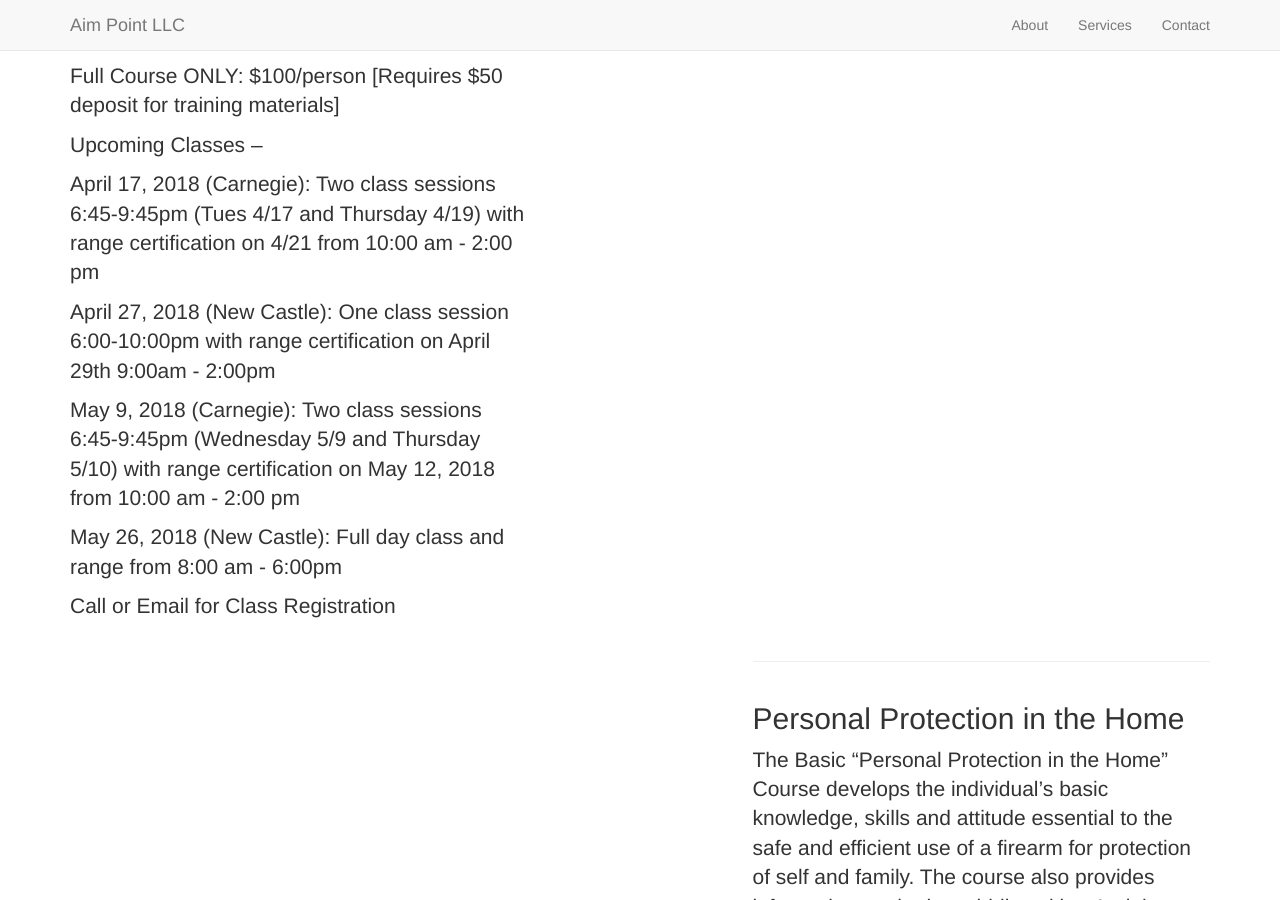
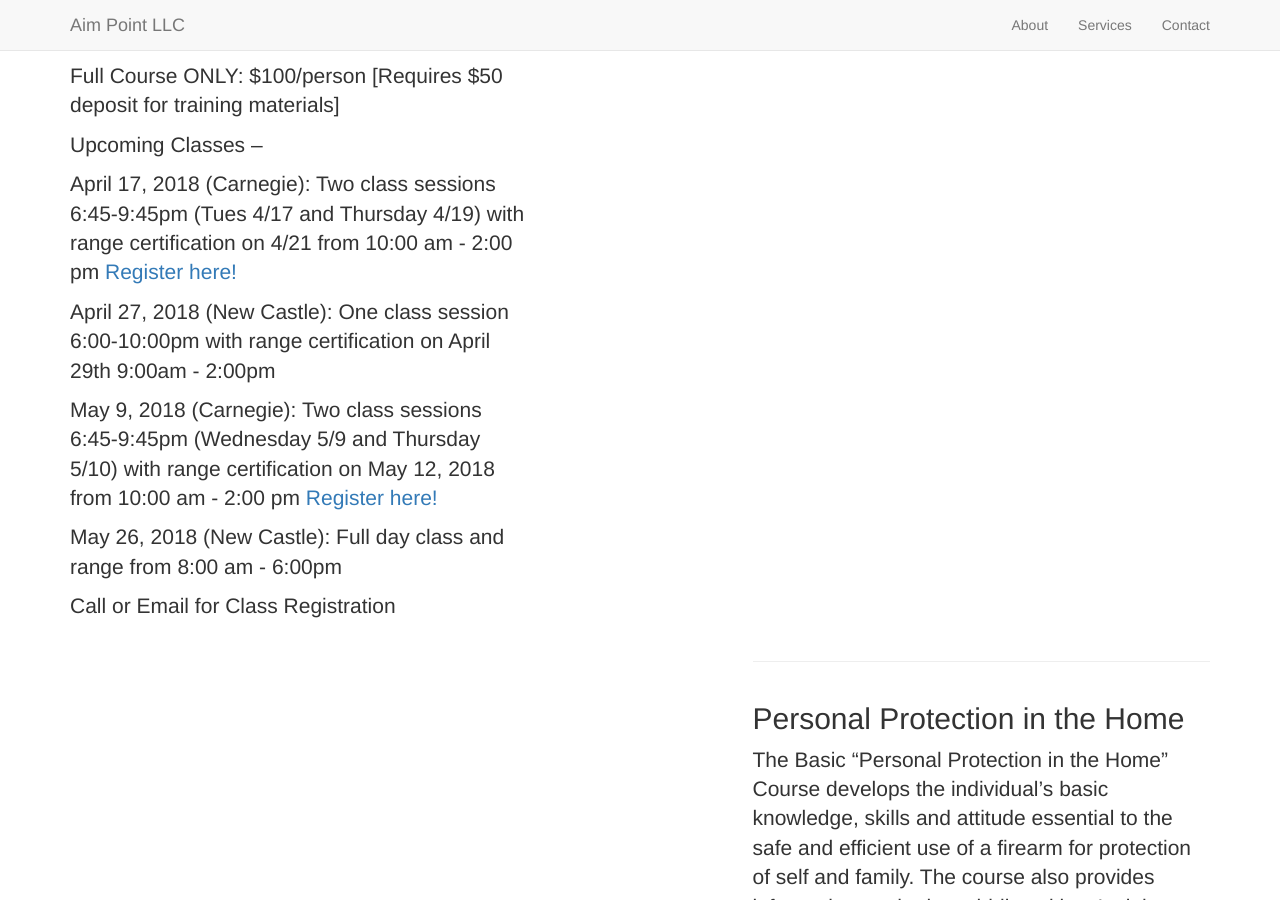
Before and after one commit to aimpoint/aimpoint.github.io, a Jekyll site: the page built from _posts/2016-1-3-basics1.markdown, in a window 1280 px wide and 900 px high, scrolled down 2708 px. Built offline with Jekyll 4.4.1, drawn with Linux system fonts in a browser that asks for light colours; nearby versions of some CDN libraries; library files that are not in the unit come from our copies.

Commit message:
Update 2016-1-3-basics1.markdown

```diff
--- a/_posts/2016-1-3-basics1.markdown
+++ b/_posts/2016-1-3-basics1.markdown
@@ -17,11 +17,11 @@
 Upcoming Classes --
 
 April 17, 2018 (Carnegie): Two class sessions 6:45-9:45pm (Tues 4/17 and Thursday 4/19) with
-range certification on 4/21 from 10:00 am - 2:00 pm
+range certification on 4/21 from 10:00 am - 2:00 pm <a href="https://www.nrainstructors.org/CourseDetails.aspx?Courseid=472359&seats=8&State=n&zip=15106&radius=25.1&id=56&bsa=&youth=&women=" target="_blank">Register here! </a>
 
 April 27, 2018 (New Castle): One class session 6:00-10:00pm with range certification on April 29th 9:00am - 2:00pm
 
-May 9, 2018 (Carnegie):  Two class sessions 6:45-9:45pm (Wednesday 5/9 and Thursday 5/10) with range certification on May 12, 2018 from 10:00 am - 2:00 pm
+May 9, 2018 (Carnegie):  Two class sessions 6:45-9:45pm (Wednesday 5/9 and Thursday 5/10) with range certification on May 12, 2018 from 10:00 am - 2:00 pm <a href="https://www.nrainstructors.org/CourseDetails.aspx?Courseid=480973&seats=8&State=n&zip=15106&radius=25.1&id=56&bsa=&youth=&women=" target="_blank">Register here! </a>
 
 May 26, 2018 (New Castle):  Full day class and range from 8:00 am - 6:00pm
 
```
